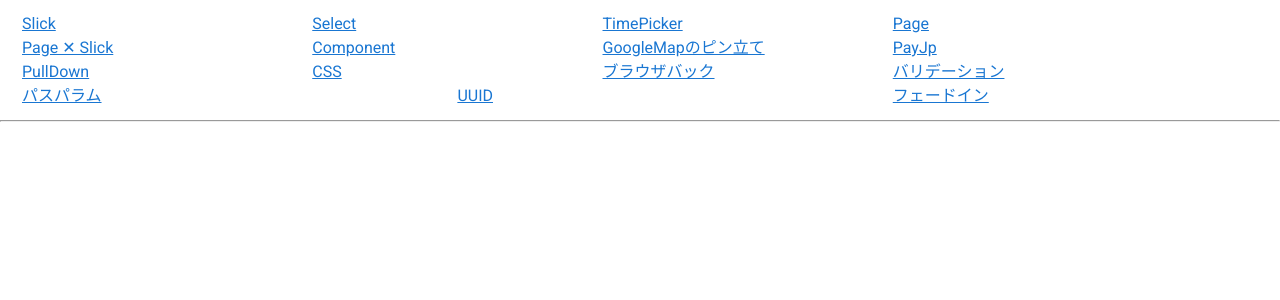
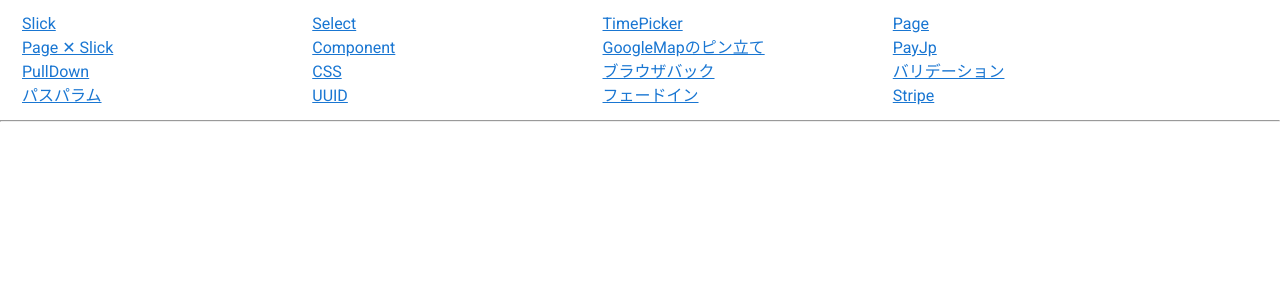
Before and after one commit to ShunSakakida/verify-vue, a Vue app: page / in a window 1280 px wide. Shown: the top 300 px of the page. Built offline with nearby package versions, Linux system fonts and the light colour scheme; what vue-uuid would draw is missing.

Commit message:
Stripeパッケージ追加

```diff
--- a/package.json
+++ b/package.json
@@ -13,6 +13,7 @@
         "@fortawesome/free-solid-svg-icons": "^5.15.1",
         "@fortawesome/vue-fontawesome": "^2.0.2",
         "@pderas/vue2-geocoder": "^1.1.0",
+        "@vue-stripe/vue-stripe": "^4.1.0",
         "axios": "^0.21.1",
         "core-js": "^3.6.5",
         "google-maps-api-loader": "^1.1.1",
--- a/src/App.vue
+++ b/src/App.vue
@@ -16,6 +16,7 @@
       <router-link class="rl" to="/path-param/testid">パスパラム</router-link>
       <router-link class="rl" to="/uuid">UUID</router-link>
       <router-link class="rl" to="/fadein">フェードイン</router-link>
+      <router-link class="rl" to="/stripe">Stripe</router-link>
     </div>
     <hr>
     <router-view />
--- a/src/router/index.js
+++ b/src/router/index.js
@@ -106,6 +106,12 @@ const routes = [{
         component: () =>
             import ('../views/FadeIn.vue'),
     },
+    {
+        path: '/stripe',
+        name: 'stripe',
+        component: () =>
+            import ('../views/Stripe.vue'),
+    },
 ]
 
 const router = new VueRouter({
--- /dev/null
+++ b/src/views/Stripe.vue
@@ -0,0 +1,26 @@
+<template>
+    <div>
+        <h1>Stripe</h1>
+        <hr>
+
+
+
+
+    </div>
+</template>
+<script>
+export default {
+     methods:{
+     },
+     computed:{
+     },
+     mounted:{
+
+     },
+     data() {
+         return {
+         }
+     },
+ }
+
+</script>
```
Also changed, not shown: 1 other file (tests, documents, lock files or other folders).
